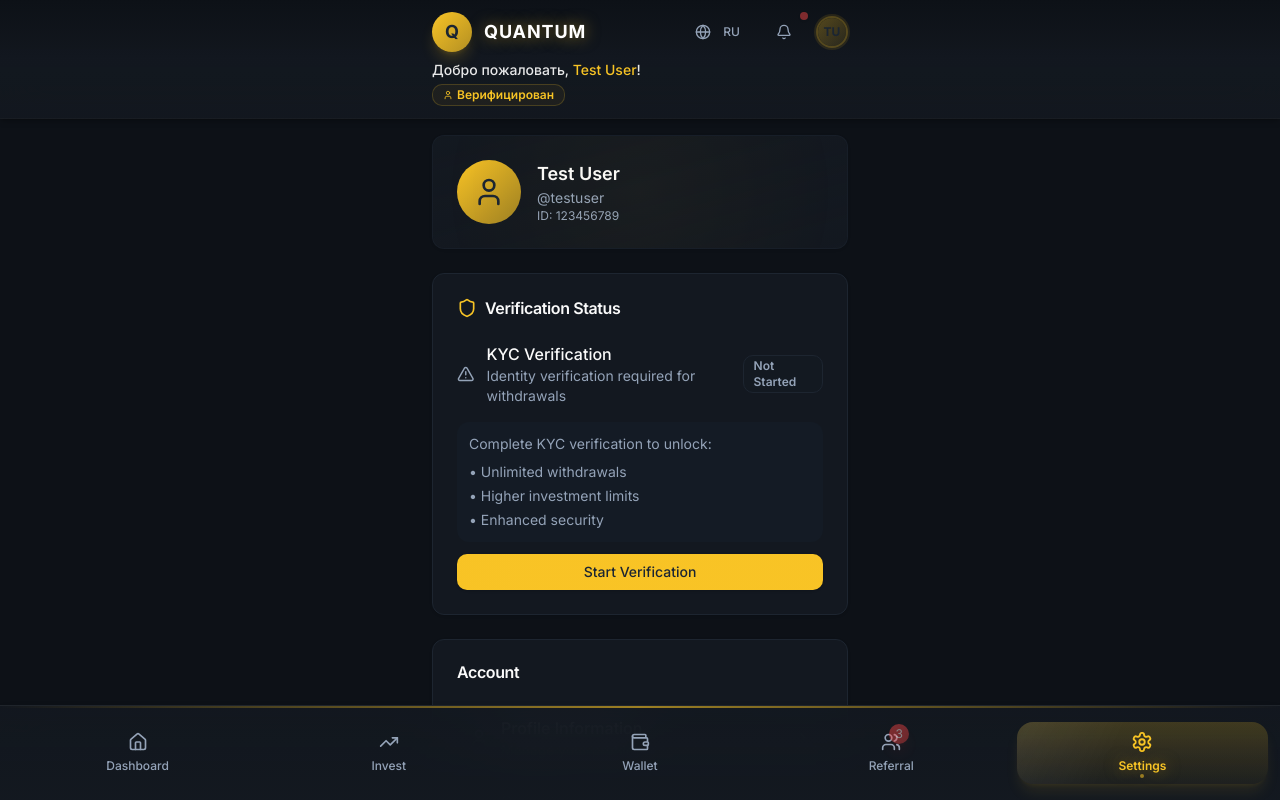
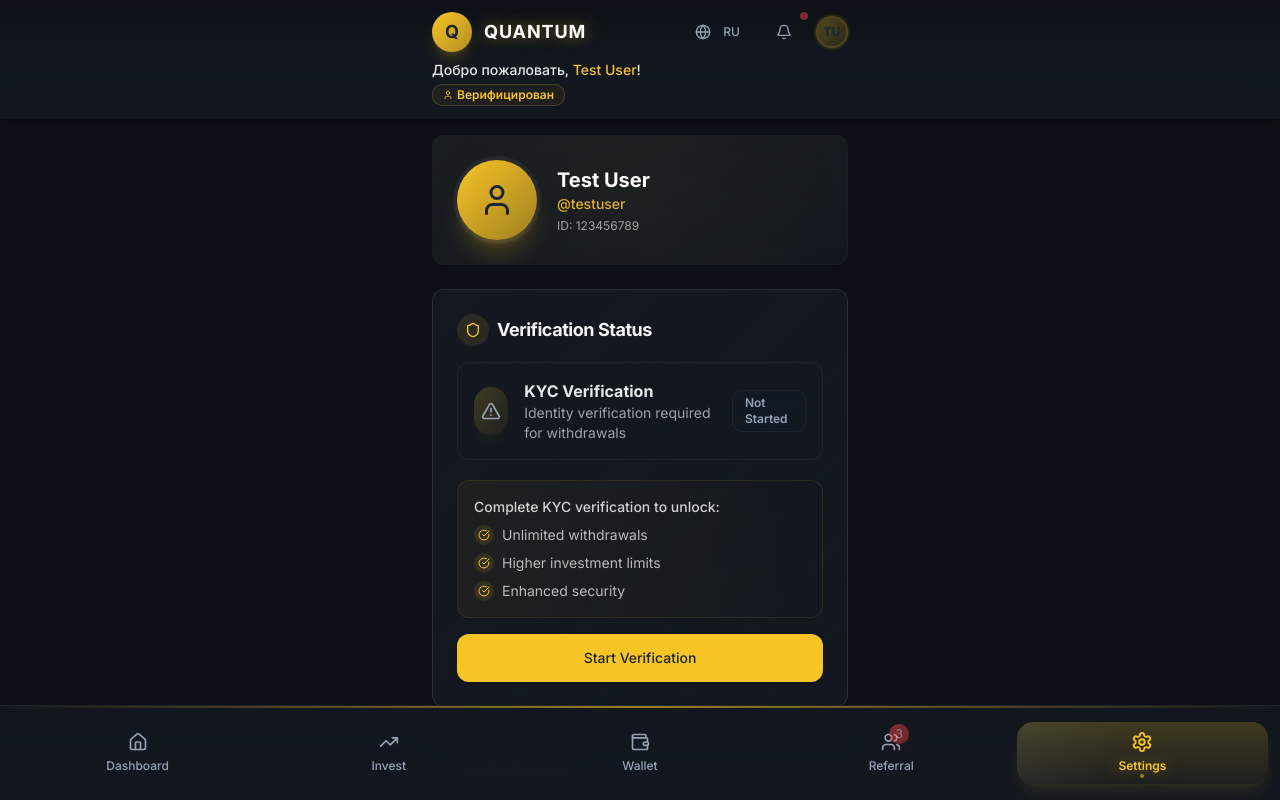
Before and after one commit to Lama13372002/investtma, a Next.js app: page / in a window 1280 px wide. Both pictures are taken after a click on the button "Settings". Built offline with nearby package versions, Linux system fonts and the light colour scheme.

Commit message:
Update settings-tab.tsx

```diff
--- a/src/components/tabs/settings-tab.tsx
+++ b/src/components/tabs/settings-tab.tsx
@@ -12,7 +12,8 @@ import {
   CheckCircle,
   Clock,
   XCircle,
-  AlertTriangle
+  AlertTriangle,
+  Settings
 } from 'lucide-react';
 import { Card, CardContent, CardHeader, CardTitle } from '@/components/ui/card';
 import { Button } from '@/components/ui/button';
@@ -143,88 +144,111 @@ export function SettingsTab() {
   return (
     <div className="space-y-6">
       {/* User Profile Card */}
-      <Card className="balance-card">
+      <Card className="balance-card overflow-hidden relative">
+        <div className="absolute inset-0 bg-gradient-to-br from-primary/10 to-transparent opacity-30 -z-10"></div>
         <CardContent className="pt-6">
-          <div className="flex items-center space-x-4">
-            <div className="w-16 h-16 rounded-full bg-gradient-to-br from-primary to-primary/60 flex items-center justify-center">
-              <User size={32} className="text-primary-foreground" />
+          <div className="flex items-center space-x-5">
+            <div className="w-20 h-20 rounded-full bg-gradient-to-br from-primary to-primary/60 flex items-center justify-center shadow-xl shadow-primary/20 ring-4 ring-white/5 shine-effect">
+              <User size={36} className="text-primary-foreground" />
             </div>
             <div className="flex-1">
-              <h3 className="text-lg font-semibold">Test User</h3>
-              <p className="text-sm text-muted-foreground">@testuser</p>
-              <p className="text-xs text-muted-foreground">ID: 123456789</p>
+              <h3 className="text-xl font-bold text-white">Test User</h3>
+              <p className="text-sm text-primary/90 font-medium">@testuser</p>
+              <p className="text-xs text-white/60 mt-1">ID: 123456789</p>
             </div>
           </div>
         </CardContent>
       </Card>
 
       {/* KYC Status */}
-      <Card>
-        <CardHeader>
-          <CardTitle className="flex items-center space-x-2">
-            <Shield className="text-primary" size={20} />
-            <span>Verification Status</span>
+      <Card className="glass-card overflow-hidden">
+        <CardHeader className="pb-2">
+          <CardTitle className="text-lg font-bold text-white/95 flex items-center">
+            <div className="w-8 h-8 rounded-full bg-primary/10 flex items-center justify-center mr-2">
+              <Shield size={16} className="text-primary" />
+            </div>
+            Verification Status
           </CardTitle>
         </CardHeader>
         <CardContent>
-          <div className="space-y-4">
-            <div className="flex items-center justify-between">
-              <div className="flex items-center space-x-3">
-                {getKYCStatusIcon()}
+          <div className="space-y-5 pt-2">
+            <div className="flex items-center justify-between p-4 rounded-lg glass-card border border-white/5 hover:border-primary/20 transition-all duration-300 group">
+              <div className="flex items-center space-x-4">
+                <div className="w-12 h-12 rounded-full bg-gradient-to-br from-primary/20 to-primary/5 flex items-center justify-center shadow-lg shadow-primary/5 group-hover:scale-110 transition-all duration-300">
+                  {getKYCStatusIcon()}
+                </div>
                 <div>
-                  <p className="font-medium">KYC Verification</p>
-                  <p className="text-sm text-muted-foreground">
+                  <p className="font-bold text-white/90">KYC Verification</p>
+                  <p className="text-sm text-white/60 group-hover:text-primary/70 transition-colors duration-300">
                     Identity verification required for withdrawals
                   </p>
                 </div>
               </div>
-              <Badge variant="outline" className={getKYCStatusColor()}>
+              <Badge variant="outline" className={`${getKYCStatusColor()} px-3 py-1 group-hover:bg-white/5 transition-all duration-300`}>
                 {getKYCStatusText()}
               </Badge>
             </div>
 
             {kycStatus === 'not_started' && (
-              <div className="space-y-3">
-                <div className="bg-muted/20 rounded-lg p-3">
-                  <p className="text-sm text-muted-foreground">
+              <div className="space-y-4">
+                <div className="bg-gradient-to-r from-primary/5 to-transparent rounded-xl p-4 border border-primary/10">
+                  <p className="text-sm text-white/80 font-medium mb-2">
                     Complete KYC verification to unlock:
                   </p>
-                  <ul className="text-sm text-muted-foreground mt-2 space-y-1">
-                    <li>• Unlimited withdrawals</li>
-                    <li>• Higher investment limits</li>
-                    <li>• Enhanced security</li>
+                  <ul className="text-sm text-white/70 mt-2 space-y-2">
+                    <li className="flex items-center">
+                      <div className="w-5 h-5 rounded-full bg-primary/10 flex items-center justify-center mr-2">
+                        <CheckCircle size={12} className="text-primary" />
+                      </div>
+                      Unlimited withdrawals
+                    </li>
+                    <li className="flex items-center">
+                      <div className="w-5 h-5 rounded-full bg-primary/10 flex items-center justify-center mr-2">
+                        <CheckCircle size={12} className="text-primary" />
+                      </div>
+                      Higher investment limits
+                    </li>
+                    <li className="flex items-center">
+                      <div className="w-5 h-5 rounded-full bg-primary/10 flex items-center justify-center mr-2">
+                        <CheckCircle size={12} className="text-primary" />
+                      </div>
+                      Enhanced security
+                    </li>
                   </ul>
                 </div>
-                <Button onClick={handleStartKYC} className="w-full deposit-button">
+                <Button onClick={handleStartKYC} className="w-full deposit-button h-12 rounded-xl">
                   Start Verification
                 </Button>
               </div>
             )}
 
             {kycStatus === 'pending' && (
-              <div className="bg-warning/5 border border-warning/20 rounded-lg p-3">
-                <p className="text-sm text-warning">
+              <div className="bg-gradient-to-r from-warning/10 to-transparent rounded-xl p-4 border border-warning/20">
+                <p className="text-sm text-warning font-medium flex items-center">
+                  <Clock size={16} className="mr-2" />
                   Your verification is being reviewed. This usually takes 24-48 hours.
                 </p>
               </div>
             )}
 
             {kycStatus === 'completed' && (
-              <div className="bg-primary/5 border border-primary/20 rounded-lg p-3">
-                <p className="text-sm text-primary">
-                  ✓ Your account is fully verified! You can now use all features.
+              <div className="bg-gradient-to-r from-primary/10 to-transparent rounded-xl p-4 border border-primary/20">
+                <p className="text-sm text-primary font-medium flex items-center">
+                  <CheckCircle size={16} className="mr-2" />
+                  Your account is fully verified! You can now use all features.
                 </p>
               </div>
             )}
 
             {kycStatus === 'declined' && (
-              <div className="space-y-3">
-                <div className="bg-destructive/5 border border-destructive/20 rounded-lg p-3">
-                  <p className="text-sm text-destructive">
+              <div className="space-y-4">
+                <div className="bg-gradient-to-r from-destructive/10 to-transparent rounded-xl p-4 border border-destructive/20">
+                  <p className="text-sm text-destructive font-medium flex items-center">
+                    <XCircle size={16} className="mr-2" />
                     Verification was declined. Please review your documents and try again.
                   </p>
                 </div>
-                <Button onClick={handleStartKYC} variant="outline" className="w-full">
+                <Button onClick={handleStartKYC} variant="outline" className="w-full h-12 rounded-xl border-white/10 hover:bg-white/5 hover:text-white transition-all duration-300">
                   Retry Verification
                 </Button>
               </div>
@@ -235,25 +259,32 @@ export function SettingsTab() {
 
       {/* Settings Sections */}
       {settingsSections.map((section, sectionIndex) => (
-        <Card key={sectionIndex}>
-          <CardHeader>
-            <CardTitle>{section.title}</CardTitle>
+        <Card key={sectionIndex} className="glass-card overflow-hidden">
+          <CardHeader className="pb-2">
+            <CardTitle className="text-lg font-bold text-white/95 flex items-center">
+              <div className="w-6 h-6 rounded-full bg-primary/10 flex items-center justify-center mr-2">
+                {section.title === 'Account' && <User size={14} className="text-primary" />}
+                {section.title === 'Preferences' && <Settings size={14} className="text-primary" />}
+                {section.title === 'Support' && <HelpCircle size={14} className="text-primary" />}
+              </div>
+              {section.title}
+            </CardTitle>
           </CardHeader>
-          <CardContent>
-            <div className="space-y-1">
+          <CardContent className="pt-2">
+            <div className="space-y-3">
               {section.items.map((item, itemIndex) => (
                 <div key={itemIndex}>
                   <div
-                    className="flex items-center justify-between p-3 rounded-lg hover:bg-muted/20 transition-colors cursor-pointer"
+                    className="flex items-center justify-between p-4 rounded-lg glass-card border border-white/5 hover:border-primary/20 hover:bg-white/5 transition-all duration-300 cursor-pointer group"
                     onClick={item.action}
                   >
-                    <div className="flex items-center space-x-3">
-                      <div className="text-muted-foreground">
+                    <div className="flex items-center space-x-4">
+                      <div className="w-10 h-10 rounded-full bg-gradient-to-br from-primary/20 to-primary/5 flex items-center justify-center group-hover:scale-110 transition-all duration-300 text-primary">
                         {item.icon}
                       </div>
                       <div>
-                        <p className="font-medium">{item.label}</p>
-                        <p className="text-sm text-muted-foreground">{item.value}</p>
+                        <p className="font-bold text-white/90 group-hover:text-white transition-colors duration-300">{item.label}</p>
+                        <p className="text-sm text-white/60 group-hover:text-primary/80 transition-colors duration-300">{item.value}</p>
                       </div>
                     </div>
 
@@ -262,12 +293,12 @@ export function SettingsTab() {
                         checked={item.checked}
                         onCheckedChange={item.onToggle}
                         onClick={(e) => e.stopPropagation()}
+                        className="data-[state=checked]:bg-primary data-[state=checked]:text-primary-foreground"
                       />
                     ) : (
-                      <ChevronRight size={16} className="text-muted-foreground" />
+                      <ChevronRight size={18} className="text-primary/50 group-hover:text-primary group-hover:translate-x-1 transition-all duration-300" />
                     )}
                   </div>
-                  {itemIndex < section.items.length - 1 && <Separator />}
                 </div>
               ))}
             </div>
@@ -276,17 +307,18 @@ export function SettingsTab() {
       ))}
 
       {/* App Info */}
-      <Card>
-        <CardContent className="pt-6">
-          <div className="text-center space-y-2">
-            <div className="w-12 h-12 rounded-full bg-gradient-to-br from-primary to-primary/60 flex items-center justify-center mx-auto">
-              <span className="text-xl font-bold text-primary-foreground">Q</span>
+      <Card className="glass-card shine-effect overflow-hidden relative border border-white/10 group hover:border-primary/20 transition-all duration-300">
+        <div className="absolute inset-0 bg-gradient-to-br from-primary/5 to-transparent opacity-0 group-hover:opacity-20 transition-all duration-300 -z-10"></div>
+        <CardContent className="pt-8 pb-8">
+          <div className="text-center space-y-3">
+            <div className="w-16 h-16 rounded-full bg-gradient-to-br from-primary to-primary/60 flex items-center justify-center mx-auto shadow-xl shadow-primary/20 ring-4 ring-white/5 group-hover:scale-110 transition-all duration-500">
+              <span className="text-2xl font-bold text-primary-foreground">Q</span>
             </div>
-            <h3 className="font-semibold bg-gradient-to-r from-primary to-primary/80 bg-clip-text text-transparent">
+            <h3 className="text-xl font-bold text-white quantum-glow tracking-wider">
               QUANTUM
             </h3>
-            <p className="text-sm text-muted-foreground">Version 1.0.0</p>
-            <p className="text-xs text-muted-foreground">© 2024 Quantum Investment</p>
+            <p className="text-sm text-primary/80 font-medium">Version 1.0.0</p>
+            <p className="text-xs text-white/60">© 2024 Quantum Investment</p>
           </div>
         </CardContent>
       </Card>
```
